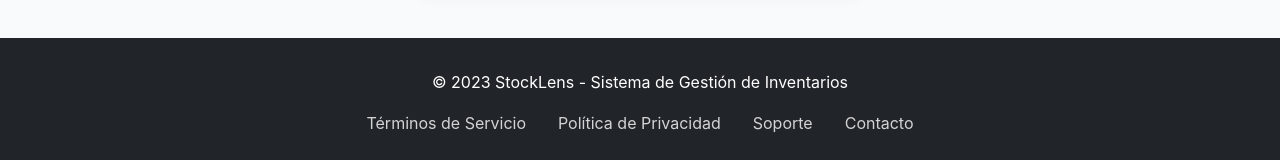
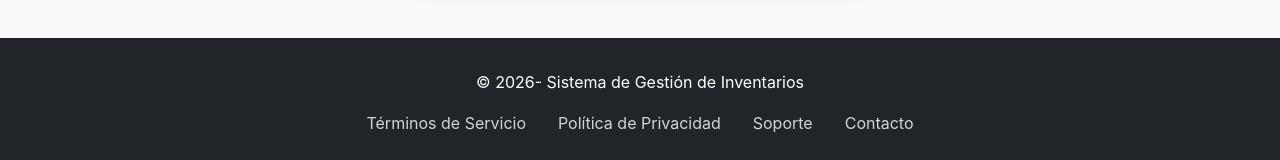
Before and after one commit to Danjes623/Inventario_SIGI, a website: page index.html in a window 1280 px wide. Shown: the part 662-822 px from the top of the page. Drawn offline with Linux system fonts and the light colour scheme.

Commit message:
correcion en html

```diff
--- a/index.html
+++ b/index.html
@@ -565,7 +565,7 @@
     <!-- Footer -->
     <footer>
         <div class="footer-content">
-            <p>&copy; 2023 StockLens - Sistema de Gestión de Inventarios</p>
+            <p>&copy; 2026- Sistema de Gestión de Inventarios</p>
             <div class="footer-links">
                 <a href="#">Términos de Servicio</a>
                 <a href="#">Política de Privacidad</a>
```
